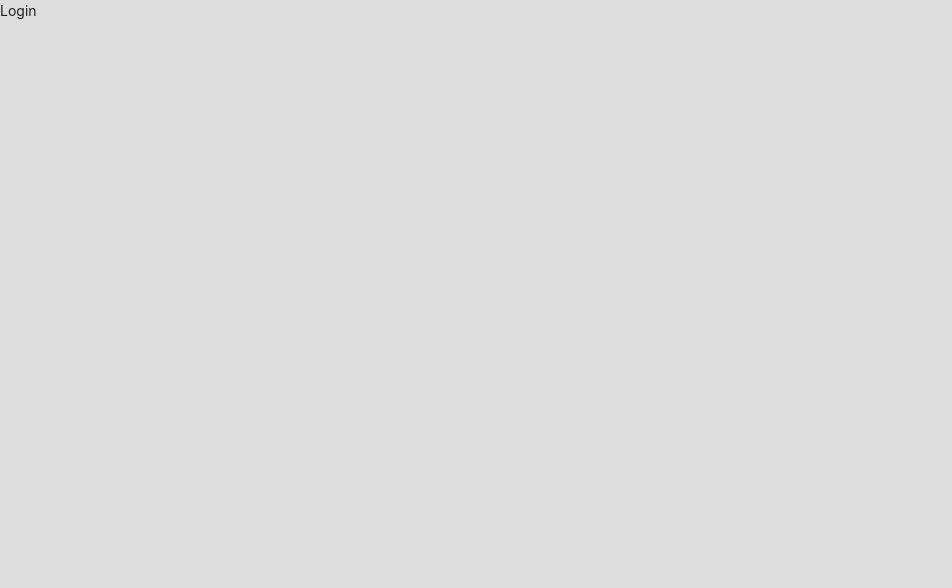
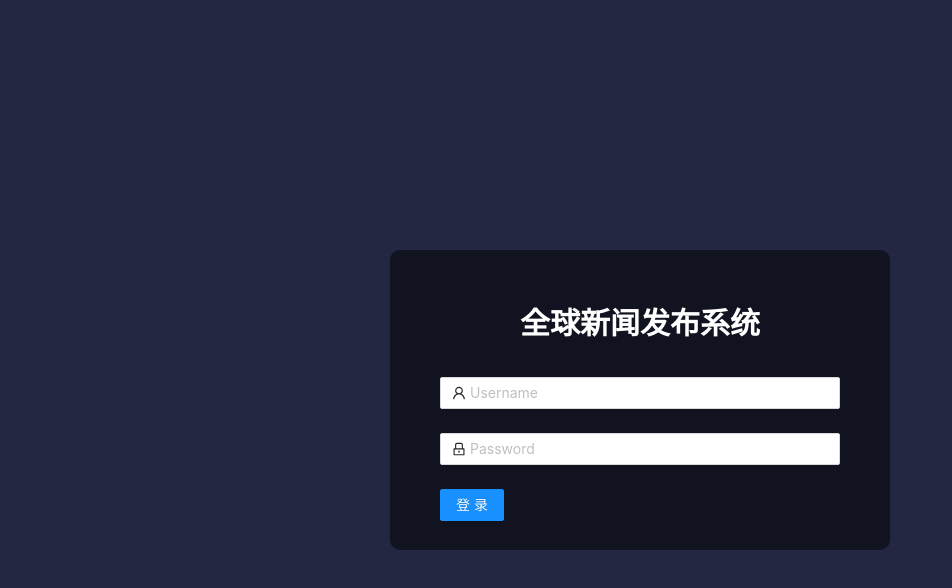
Before and after one commit to kyungsooseyo/news-system, a React (Create React App) app: page /#/login in a window 1280 px wide. Shown: the top 588 px of the page, without its empty margins (0-952 px from the left). Built offline with nearby package versions, Linux system fonts and the light colour scheme.

Commit message:
fix:登录init

```diff
--- a/package.json
+++ b/package.json
@@ -10,8 +10,10 @@
     "axios": "^0.26.1",
     "react": "^17.0.2",
     "react-dom": "^17.0.2",
+    "react-particles-js": "^3.6.0",
     "react-router-dom": "^5.3.3",
     "react-scripts": "5.0.0",
+    "react-tsparticles": "^2.1.0",
     "sass": "^1.49.9",
     "web-vitals": "^2.1.4"
   },
--- a/src/components/SendBox/TopHeader.jsx
+++ b/src/components/SendBox/TopHeader.jsx
@@ -1,11 +1,18 @@
 import React, { useState } from 'react'
 import { Layout, Dropdown, Menu, Space, Avatar } from 'antd';
 import { MenuUnfoldOutlined, MenuFoldOutlined, SmileOutlined, DownOutlined, UserOutlined } from '@ant-design/icons';
-export default function TopHeader() {
+import { withRouter } from 'react-router-dom';
+function TopHeader(props) {
   const { Header } = Layout
   const [collapsed, setCollapsed] = useState(false)
   const changeCollapsed = () => {
     setCollapsed(!collapsed)
+  }
+  //, 退出登录
+  const logout = () => {
+    console.log('logout');
+    localStorage.removeItem('token');
+    props.history.replace('/login')
   }
   const menu = (
     <Menu
@@ -13,9 +20,7 @@ export default function TopHeader() {
         {
           key: '1',
           label: (
-            <a target="_blank" rel="noopener noreferrer" href="https://www.antgroup.com">
-              1st menu item
-            </a>
+            <p onClick={() => { logout() }}>退出登录</p>
           ),
         },
         {
@@ -57,3 +62,4 @@ export default function TopHeader() {
     </Header>
   )
 }
+export default withRouter(TopHeader)
--- a/src/views/Login/Login.jsx
+++ b/src/views/Login/Login.jsx
@@ -1,7 +1,48 @@
 import React from 'react'
+import { Form, Input, Button } from "antd";
+import { LockOutlined, UserOutlined } from '@ant-design/icons';
+import Particles from 'react-tsparticles';
+import './login.scss'
+export default function Login() {
+  const onFinish = (values) => {
+    console.log('vv', values)
+  }
+  return (
 
-export default function Login() {
-  return (
-    <div>Login</div>
+    <div className='login-wrapper'>
+        <Particles height={document.documentElement.clientHeight}  />
+      <div className="form-wrapper">
+
+        <p className='login-title'>全球新闻发布系统</p>
+
+        <Form
+          name="normal_login"
+          className="login-form"
+          onFinish={onFinish}
+        >
+          <Form.Item
+            name="username"
+            rules={[{ required: true, message: 'Please input your Username!' }]}
+          >
+            <Input prefix={<UserOutlined className="site-form-item-icon" />} placeholder="Username" />
+          </Form.Item>
+          <Form.Item
+            name="password"
+            rules={[{ required: true, message: 'Please input your Password!' }]}
+          >
+            <Input
+              prefix={<LockOutlined className="site-form-item-icon" />}
+              type="password"
+              placeholder="Password"
+            />
+          </Form.Item>
+          <Form.Item>
+            <Button type="primary" htmlType="submit" className="login-form-button">
+              登录
+            </Button>
+          </Form.Item>
+        </Form>
+      </div>
+    </div>
   )
 }
--- /dev/null
+++ b/src/views/Login/login.scss
@@ -0,0 +1,20 @@
+.login-wrapper {
+  background: rgba(35, 39, 65);
+  height: 100vh;
+  display: flex;
+  align-items: center;
+  justify-content: center;
+  .form-wrapper {
+    > .login-title {
+      color: #fff;
+      text-align: center;
+      font-size: 30px;
+      font-weight: bold;
+    }
+    width: 500px;
+    height: 300px;
+    background-color: rgba(0, 0, 0, 0.5);
+    padding: 50px 50px;
+    border-radius: 10px;
+  }
+}
```
Also changed, not shown: 1 other file (tests, documents, lock files or other folders).
